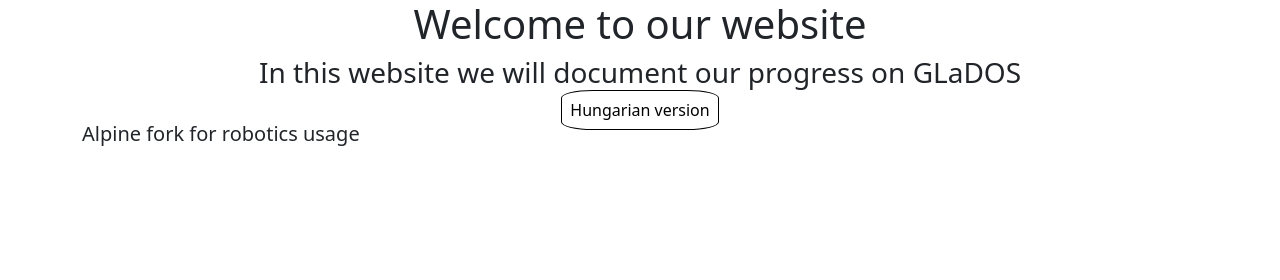
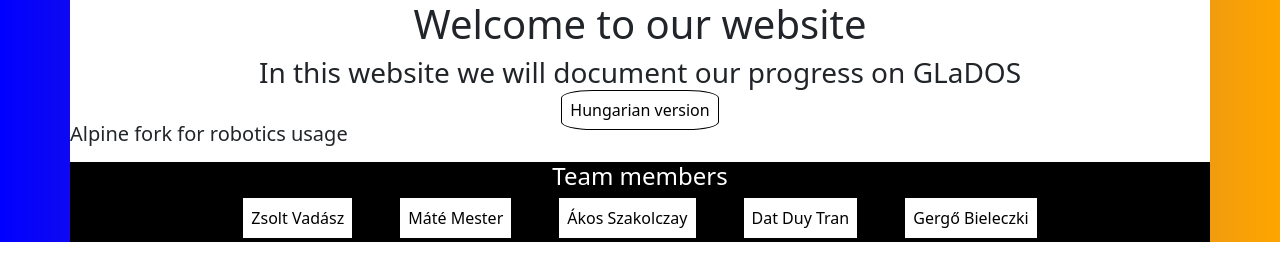
Before and after one commit to TranRobi/GladOS, a plain HTML site: page index.html in a window 1280 px wide. Drawn offline with nearby package versions, Linux system fonts and the light colour scheme.

Commit message:
Team members update

```diff
--- a/index.html
+++ b/index.html
@@ -10,6 +10,7 @@
 </head>
 <body>
     <div class="container">
+
         <header>
             <h1>Welcome to our website</h1>
             <h3>In this website we will document our progress on GLaDOS</h3>
@@ -24,9 +25,16 @@
             </div>
 
         </main>
-        <footer>
-
-        </footer>
+        <div class="teammembers">
+            <h4>Team members</h4>
+            <div class="d-flex justify-content-center">
+                <a href="https://github.com/zsoltiv" class="members" target="_blank">Zsolt Vadász</a>
+                <a href="https://github.com/GitHubUserName132" class="members" target="_blank">Máté Mester</a>
+                <a href="https://github.com/Szakolczay2005" class="members" target="_blank">Ákos Szakolczay</a>
+                <a href="https://github.com/TranRobi" class="members" target="_blank">Dat Duy Tran</a>
+                <a href="https://github.com/BieleczkiGergo" class="members" target="_blank">Gergő Bieleczki</a>
+            </div>
+        </div>
     </div>
     <script src="https://cdn.jsdelivr.net/npm/bootstrap@5.3.0-alpha3/dist/js/bootstrap.bundle.min.js" integrity="sha384-ENjdO4Dr2bkBIFxQpeoTz1HIcje39Wm4jDKdf19U8gI4ddQ3GYNS7NTKfAdVQSZe" crossorigin="anonymous"></script>
 </body>
--- a/style.css
+++ b/style.css
@@ -1,21 +1,54 @@
 *{
     margin: 0;
     padding: 0;
+}
+
+body{
+    background: linear-gradient(to right, blue, orange);
+    background-repeat: no-repeat;
+
+}
+
+.container{
+    padding: 0;
+    background-color: white;
 }
 
 header{
     text-align: center;
 }
 
- a{
+a{
     text-decoration: none;
     color: black;
     border: 1px solid black;
     padding: 0.5rem;
     border-radius: 20%;
     background-color: #fff;
+    margin: 0 1.5rem;
 }
 
 nav{
     text-align: center;
 }
+
+.teammembers{
+    height: 10vh;
+    width: 100%;
+    background-color: black;
+    color: white;
+}
+
+.teammembers h4{
+    text-align: center;
+}
+
+ul li{
+    text-decoration: none;
+}
+
+.members{
+    border-radius: 0%;
+    border: none;
+    text-align: center;
+}
```
Also changed, not shown: magyarver.html (+1 -1 lines).
